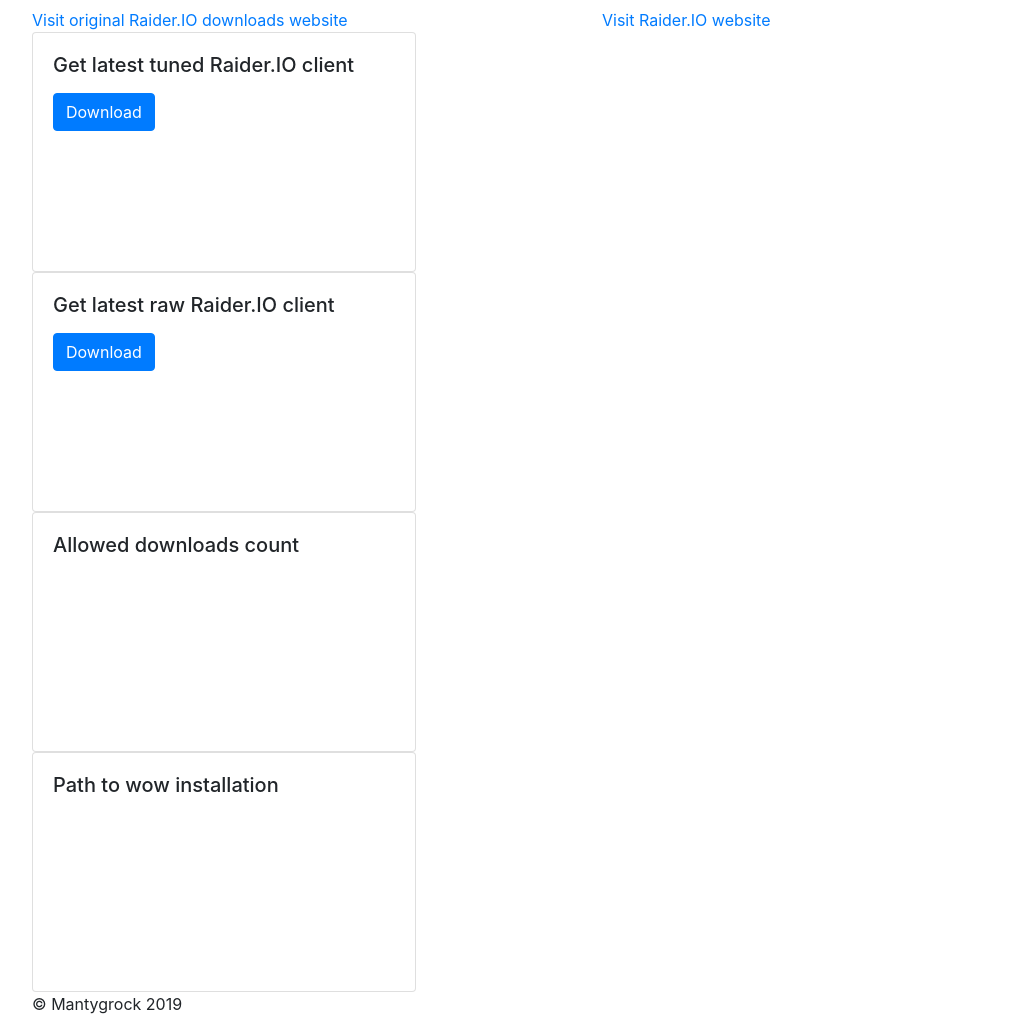
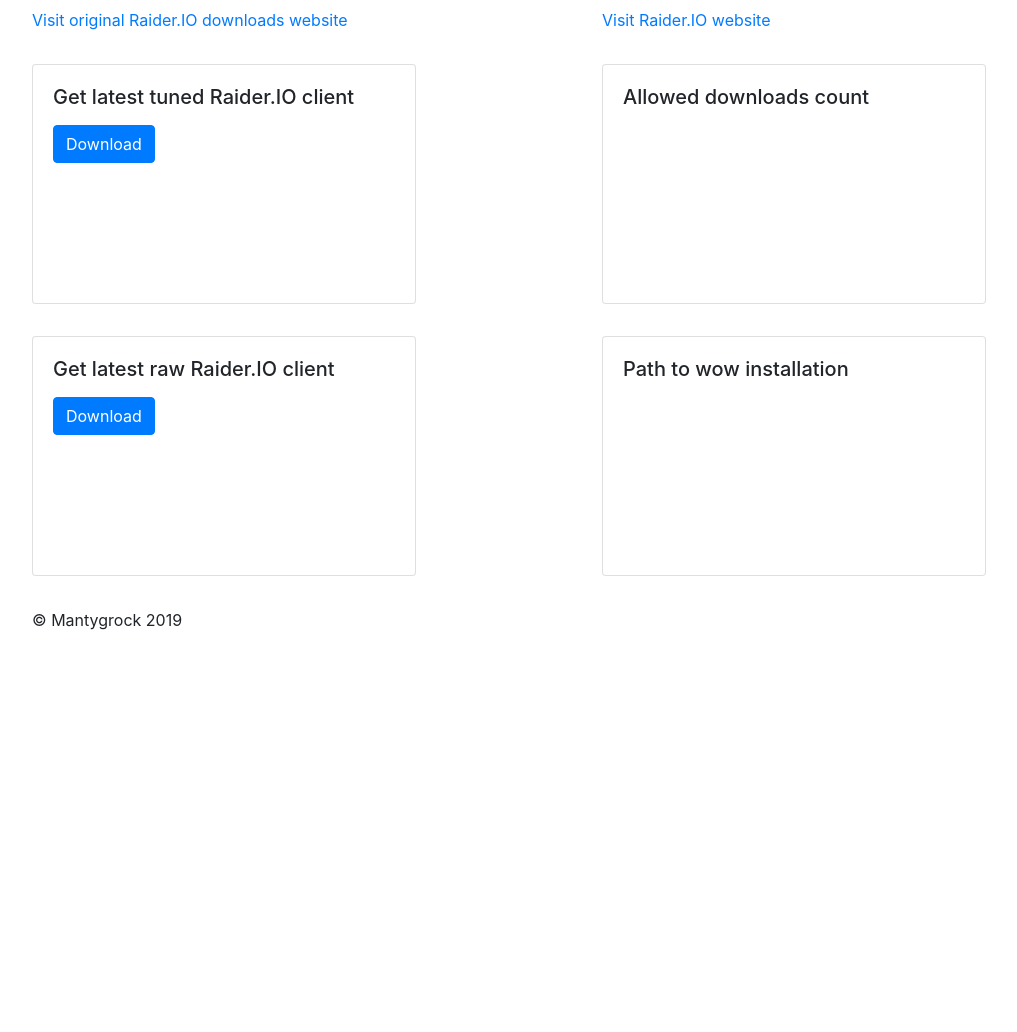
Before and after one commit to denis-royz/rio_addon_tuner, a Flask app: template templates/index.html in a window 1280 px wide. Shown: the part 58-1090 px from the top of the page, without its empty margins (53-1070 px from the left). After the commit the page ends 688 px from the top, so only its background shows below. Run offline with Flask 2, Linux system fonts and the light colour scheme; the template is opened without the code that fills it, so the values that code supplies are empty; parts of the project's set-up code (start-up, migrations or seed data) failed here and were passed over; some libraries are stand-ins or nearby versions.

Commit message:
update layout

```diff
--- a/app.py
+++ b/app.py
@@ -30,7 +30,7 @@ logger.setLevel(logging.DEBUG)
 
 handler = logging.StreamHandler(sys.stdout)
 handler.setLevel(logging.DEBUG)
-formatter = logging.Formatter('%(asctime)s-%(name)s-%(levelname)s-%(message)s')
+formatter = logging.Formatter('%(asctime)s-%(name)s-%(levelname)s: %(message)s')
 handler.setFormatter(formatter)
 logger.addHandler(handler)
 
--- a/templates/index.html
+++ b/templates/index.html
@@ -2,9 +2,9 @@
 <html lang="en">
 <head>
     <title>Raider IO addon tuner</title>
-    <link rel="stylesheet" href="https://maxcdn.bootstrapcdn.com/bootstrap/4.0.0/css/bootstrap.min.css">
+    <link rel="stylesheet" href="https://maxcdn.bootstrapcdn.com/bootstrap/4.1.3/css/bootstrap.min.css">
     <script src="https://ajax.googleapis.com/ajax/libs/jquery/3.3.1/jquery.min.js"></script>
-    <script src="https://maxcdn.bootstrapcdn.com/bootstrap/3.3.7/js/bootstrap.min.js"></script>
+    <script src="https://maxcdn.bootstrapcdn.com/bootstrap/4.1.3/js/bootstrap.min.js"></script>
 
     <link rel="icon" type="image/png" href="../static/images/favicon-196x196.png" sizes="196x196" />
     <link rel="icon" type="image/png" href="../static/images/favicon-96x96.png" sizes="96x96" />
@@ -35,27 +35,33 @@
     </div>
     <div class="row">
         <div class="col-sm">
-            <div class="card" style="width: 24rem; height: 15rem;">
+            <div class="card" style="width: 24rem; height: 15rem; margin-bottom: 2rem; margin-top: 2rem;
+">
                 <div class="card-body">
                     <h5 class="card-title">Get latest tuned Raider.IO client</h5>
                     <p class="card-text">{{model.latest_tuned_version_date}}</p>
                     <a href="/raider_io_tuned" class="btn btn-primary">Download</a>
                 </div>
             </div>
-            <div class="card" style="width: 24rem; height: 15rem;">
+            <div class="card" style="width: 24rem; height: 15rem; margin-bottom: 2rem; margin-top: 2rem;
+">
                <div class="card-body">
                  <h5 class="card-title">Get latest raw Raider.IO client</h5>
                     <p class="card-text">{{model.latest_raw_version_date}}</p>
                  <button onclick="location.href='/raider_io_raw'" class="btn btn-primary">Download</button >
                </div>
             </div>
-            <div class="card" style="width: 24rem; height: 15rem;">
+        </div>
+        <div class="col-sm">
+            <div class="card" style="width: 24rem; height: 15rem; margin-bottom: 2rem; margin-top: 2rem;
+">
                <div class="card-body">
                  <h5 class="card-title">Allowed downloads count</h5>
                     <p class="card-text">{{model.allowed_downloads}}</p>
                </div>
             </div>
-            <div class="card" style="width: 24rem; height: 15rem;">
+            <div class="card" style="width: 24rem; height: 15rem; margin-bottom: 2rem; margin-top: 2rem;
+">
                <div class="card-body">
                  <h5 class="card-title">Path to wow installation</h5>
                 <p class="card-text">{{model.wow_path}}</p>
```
